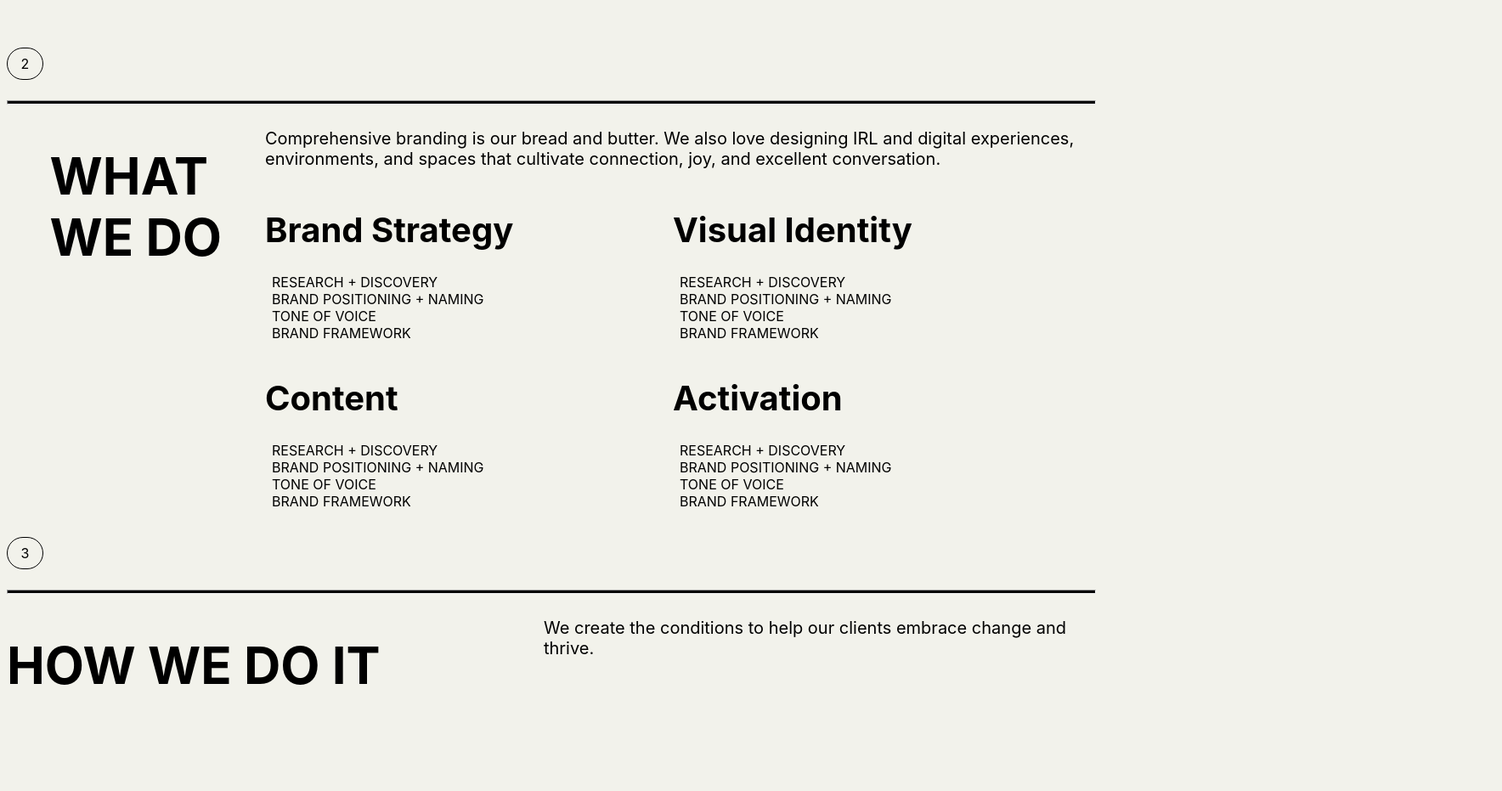
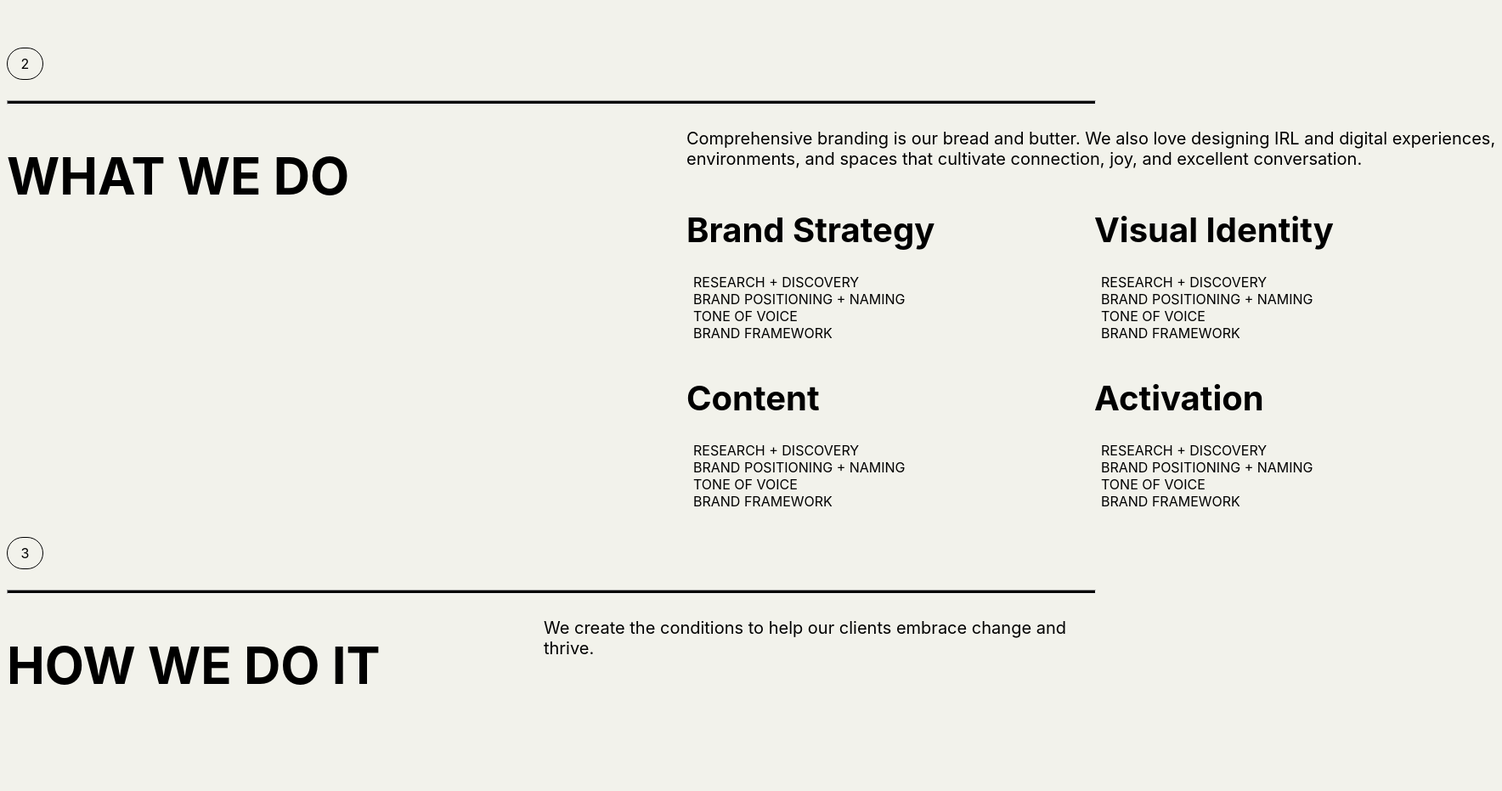
Before and after one commit to A-R-ZIHAN/fieldofpractice_website_clone, a plain HTML site: page index.htm in a window 1280 px wide. Shown: the part 1280-2211 px from the top of the page at 85% size, 1768 px wide, since content can reach past the window. Drawn offline with Linux system fonts and the light colour scheme.

Commit message:
Fixed some issues

```diff
--- a/style.css
+++ b/style.css
@@ -1,5 +1,6 @@
 
 body{
+
   background-color: #F2F2EB;
   font-family: -apple-system, system-ui, BlinkMacSystemFont, "Segoe UI", Roboto, Ubuntu, Arial, sans-serif;
 }
@@ -114,11 +115,18 @@ hr{
   justify-content: space-around;
   align-items: flex-start;
   margin: 0 auto;
+
+  width: 100rem;
 }
 
 .cards-tag .left{
-  width: 69rem;
-  margin-left: 4%;
+  width: 60rem;
+
+
+}
+.cards-tag .left h1{
+  width: 50rem;
+
 }
 
 .cards-tag .right{
```
